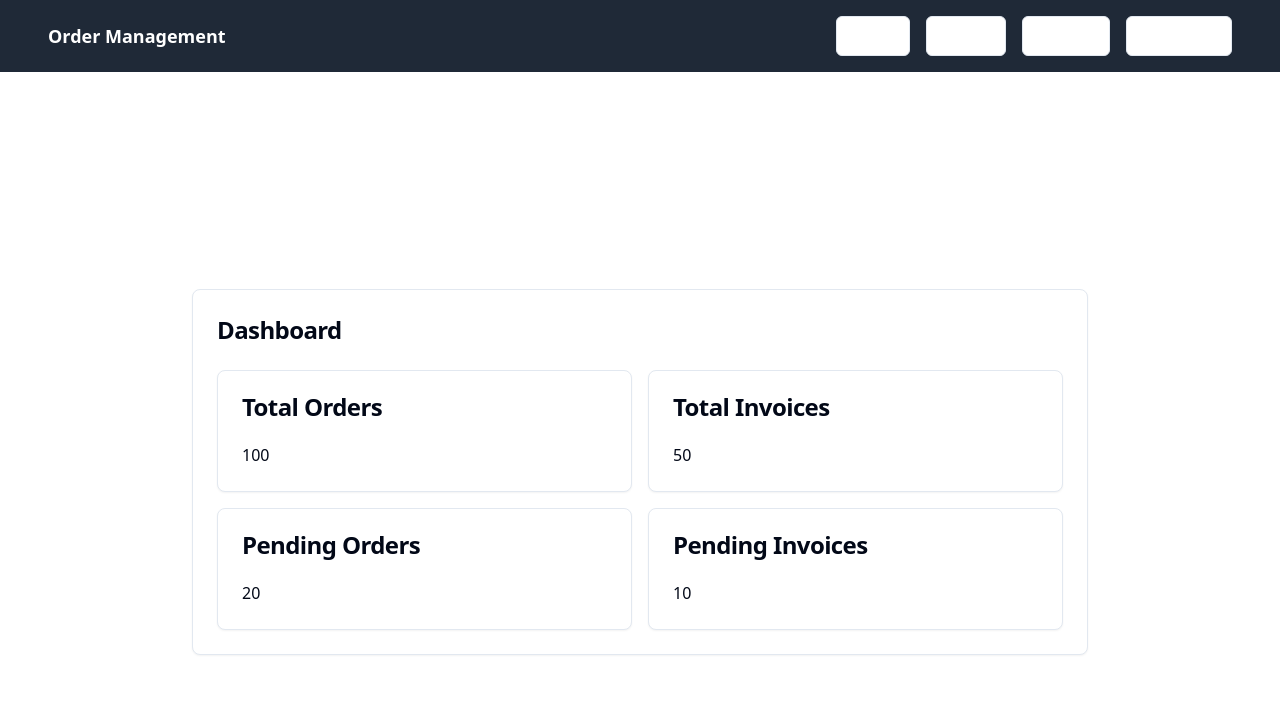
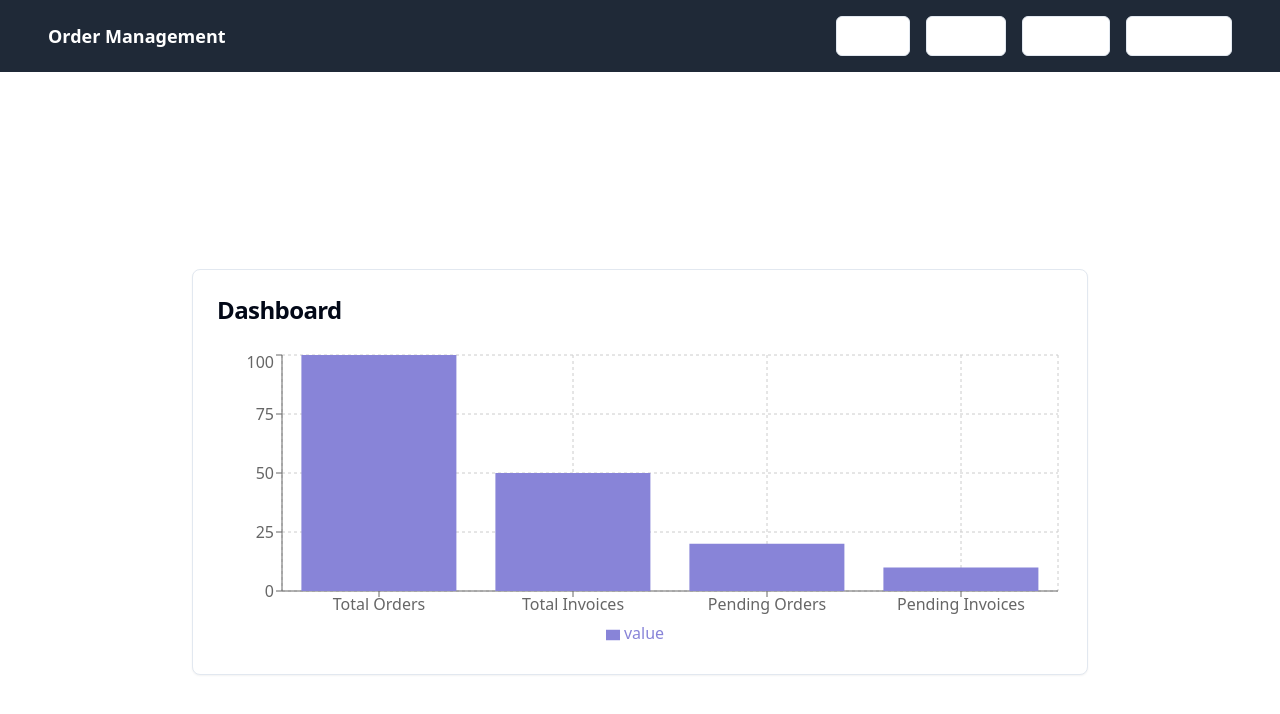
Before and after one commit to GPT-Engineer-App/order-management-ui, a React (Vite) app: page /dashboard in a window 1280 px wide. Shown: the top 714 px of the page. Built offline with nearby package versions, Linux system fonts and the light colour scheme.

Commit message:
Added charts to the dashboard using Recharts to display total orders, total invoices, pending orders, and pending invoices.

```diff
--- a/package.json
+++ b/package.json
@@ -54,6 +54,7 @@
     "react-hook-form": "^7.52.0",
     "react-resizable-panels": "^2.0.19",
     "react-router-dom": "^6.23.1",
+    "recharts": "^2.12.7",
     "sonner": "^1.5.0",
     "tailwind-merge": "^2.2.1",
     "tailwindcss-animate": "^1.0.7",
--- a/src/pages/Dashboard.jsx
+++ b/src/pages/Dashboard.jsx
@@ -1,5 +1,13 @@
 import React from 'react';
 import { Card, CardContent, CardHeader, CardTitle } from '@/components/ui/card';
+import { BarChart, Bar, XAxis, YAxis, CartesianGrid, Tooltip, Legend, ResponsiveContainer } from 'recharts';
+
+const data = [
+  { name: 'Total Orders', value: 100 },
+  { name: 'Total Invoices', value: 50 },
+  { name: 'Pending Orders', value: 20 },
+  { name: 'Pending Invoices', value: 10 },
+];
 
 const Dashboard = () => {
   return (
@@ -10,42 +18,16 @@ const Dashboard = () => {
         </CardHeader>
         <CardContent>
           <div className="flex flex-col space-y-4">
-            <div className="flex space-x-4">
-              <Card className="w-full">
-                <CardHeader>
-                  <CardTitle>Total Orders</CardTitle>
-                </CardHeader>
-                <CardContent>
-                  <p>100</p>
-                </CardContent>
-              </Card>
-              <Card className="w-full">
-                <CardHeader>
-                  <CardTitle>Total Invoices</CardTitle>
-                </CardHeader>
-                <CardContent>
-                  <p>50</p>
-                </CardContent>
-              </Card>
-            </div>
-            <div className="flex space-x-4">
-              <Card className="w-full">
-                <CardHeader>
-                  <CardTitle>Pending Orders</CardTitle>
-                </CardHeader>
-                <CardContent>
-                  <p>20</p>
-                </CardContent>
-              </Card>
-              <Card className="w-full">
-                <CardHeader>
-                  <CardTitle>Pending Invoices</CardTitle>
-                </CardHeader>
-                <CardContent>
-                  <p>10</p>
-                </CardContent>
-              </Card>
-            </div>
+            <ResponsiveContainer width="100%" height={300}>
+              <BarChart data={data}>
+                <CartesianGrid strokeDasharray="3 3" />
+                <XAxis dataKey="name" />
+                <YAxis />
+                <Tooltip />
+                <Legend />
+                <Bar dataKey="value" fill="#8884d8" />
+              </BarChart>
+            </ResponsiveContainer>
           </div>
         </CardContent>
       </Card>
```
Also changed, not shown: 1 other file (tests, documents, lock files or other folders).
